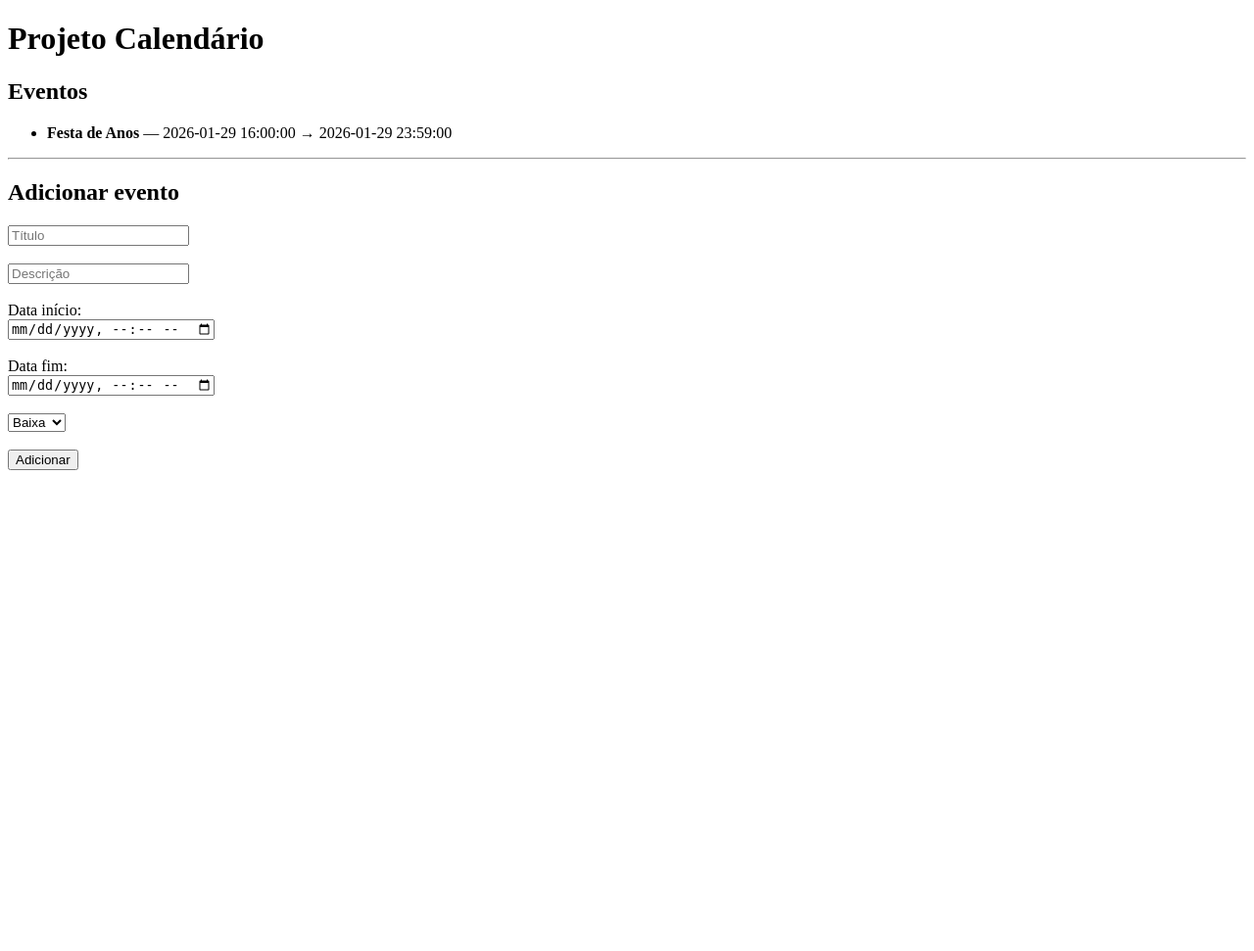
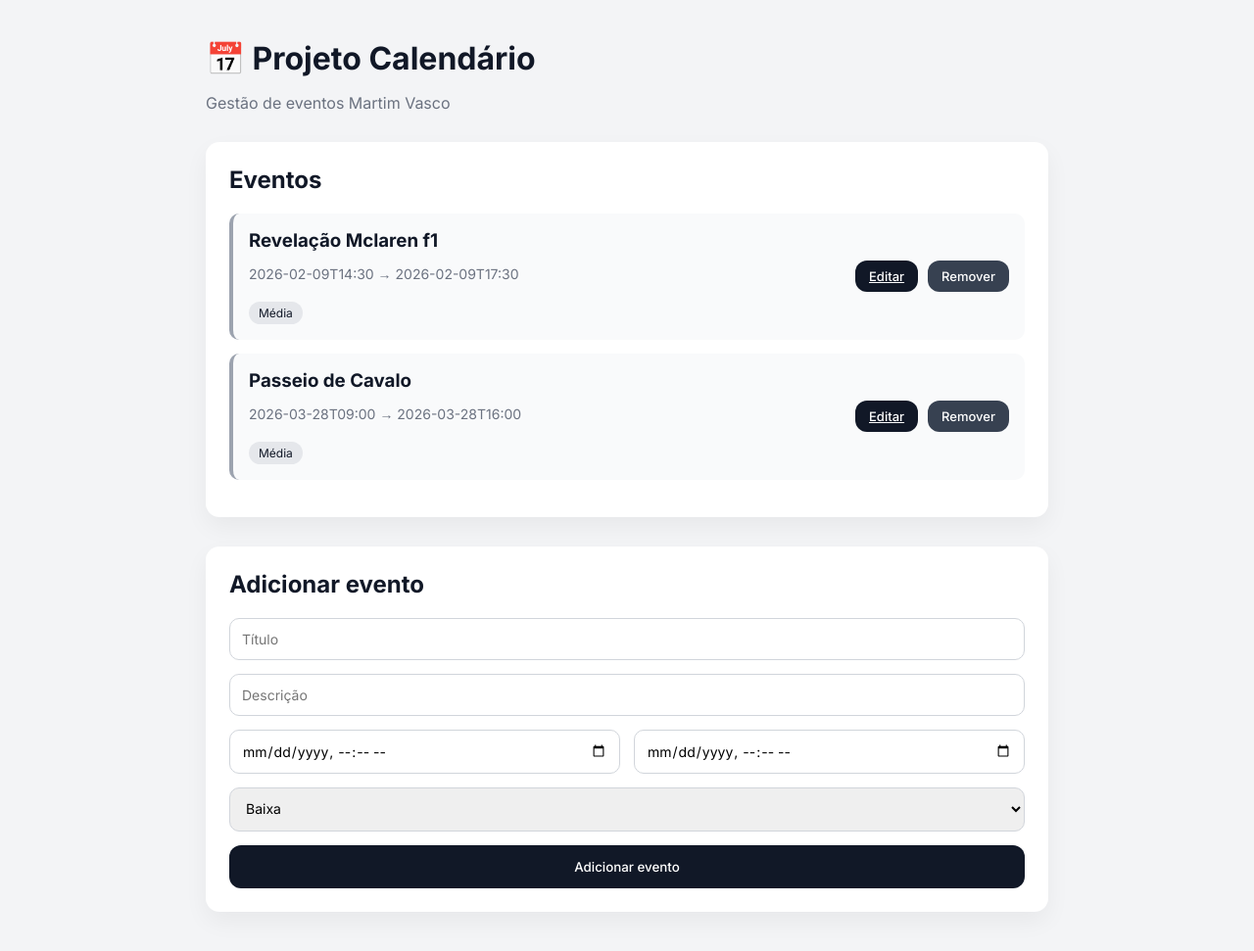
Before and after one commit to martimvasco/projeto-calendario, a Flask app: page / in a window 1280 px wide. Shown: the whole page at 98% size. Before the commit the page ends 480 px from the top, so only its background shows below. Run offline with Flask 3, Linux system fonts and the light colour scheme.

Commit message:
Nova versão
Nova versão: UML, Flask app with CRUD events and modern UI

```diff
--- a/E4_Projeto/app.py
+++ b/E4_Projeto/app.py
@@ -1,35 +1,81 @@
-from flask import Flask, render_template, request, redirect
+from flask import Flask, render_template, request, redirect, url_for
+import json
+import os
 from datetime import datetime
 
-from models.event import Event
-from models.category import Category
-from models.calendar_manager import CalendarManager
+app = Flask(__name__)
 
-app = Flask(__name__)
-manager = CalendarManager()
-
-categoria_default = Category(1, "Geral", "Categoria padrão")
+DATA_FILE = "data/eventos.json"
 
 
-@app.route("/")
-def index():
-    return render_template("index.html", eventos=manager.eventos)
+# ---------- Helpers ----------
+def load_events():
+    if not os.path.exists(DATA_FILE):
+        return []
+    with open(DATA_FILE, "r", encoding="utf-8") as f:
+        return json.load(f)
 
 
-@app.route("/adicionar", methods=["POST"])
-def adicionar():
-    evento = Event(
-        len(manager.eventos) + 1,
-        request.form["titulo"],
-        request.form["descricao"],
-        datetime.fromisoformat(request.form["data_inicio"]),
-        datetime.fromisoformat(request.form["data_fim"]),
-        request.form["prioridade"],
-        categoria_default
-    )
+def save_events(events):
+    with open(DATA_FILE, "w", encoding="utf-8") as f:
+        json.dump(events, f, indent=4, ensure_ascii=False)
 
-    manager.adicionar_evento(evento)
-    return redirect("/")
+
+def next_id(events):
+    if not events:
+        return 1
+    return max(e["id"] for e in events) + 1
+
+
+# ---------- Routes ----------
+@app.route("/", methods=["GET", "POST"])
+def index():
+    eventos = load_events()
+
+    if request.method == "POST":
+        novo_evento = {
+            "id": next_id(eventos),
+            "titulo": request.form["titulo"],
+            "descricao": request.form.get("descricao", ""),
+            "data_inicio": request.form["data_inicio"],
+            "data_fim": request.form["data_fim"],
+            "prioridade": request.form["prioridade"],
+        }
+
+        eventos.append(novo_evento)
+        save_events(eventos)
+        return redirect(url_for("index"))
+
+    return render_template("index.html", eventos=eventos)
+
+
+@app.route("/remover/<int:evento_id>", methods=["POST"])
+def remover(evento_id):
+    eventos = load_events()
+    eventos = [e for e in eventos if e["id"] != evento_id]
+    save_events(eventos)
+    return redirect(url_for("index"))
+
+
+@app.route("/editar/<int:evento_id>", methods=["GET", "POST"])
+def editar(evento_id):
+    eventos = load_events()
+    evento = next((e for e in eventos if e["id"] == evento_id), None)
+
+    if not evento:
+        return redirect(url_for("index"))
+
+    if request.method == "POST":
+        evento["titulo"] = request.form["titulo"]
+        evento["descricao"] = request.form.get("descricao", "")
+        evento["data_inicio"] = request.form["data_inicio"]
+        evento["data_fim"] = request.form["data_fim"]
+        evento["prioridade"] = request.form["prioridade"]
+
+        save_events(eventos)
+        return redirect(url_for("index"))
+
+    return render_template("index.html", eventos=eventos, evento_editar=evento)
 
 
 if __name__ == "__main__":
--- a/E4_Projeto/data/eventos.json
+++ b/E4_Projeto/data/eventos.json
@@ -1,10 +1,18 @@
 [
     {
-        "id": 1,
-        "titulo": "Festa de Anos",
-        "descricao": "Aniversário João",
-        "data_inicio": "2026-01-29T16:00:00",
-        "data_fim": "2026-01-29T23:59:00",
+        "id": 2,
+        "titulo": "Revelação Mclaren f1 ",
+        "descricao": "Novo Carro",
+        "data_inicio": "2026-02-09T14:30",
+        "data_fim": "2026-02-09T17:30",
+        "prioridade": "Média"
+    },
+    {
+        "id": 3,
+        "titulo": "Passeio de Cavalo",
+        "descricao": "",
+        "data_inicio": "2026-03-28T09:00",
+        "data_fim": "2026-03-28T16:00",
         "prioridade": "Média"
     }
 ]
--- /dev/null
+++ b/E4_Projeto/static/style.css
@@ -0,0 +1,121 @@
+* {
+    box-sizing: border-box;
+    font-family: "Inter", sans-serif;
+}
+
+body {
+    margin: 0;
+    background: #f3f4f6;
+    color: #111827;
+}
+
+.page {
+    max-width: 900px;
+    margin: 40px auto;
+    padding: 0 20px;
+}
+
+.header {
+    margin-bottom: 30px;
+}
+
+.header h1 {
+    margin: 0;
+}
+
+.header p {
+    color: #6b7280;
+}
+
+.card {
+    background: #ffffff;
+    border-radius: 14px;
+    padding: 24px;
+    margin-bottom: 30px;
+    box-shadow: 0 10px 25px rgba(0,0,0,0.05);
+}
+
+.card h2 {
+    margin-top: 0;
+}
+
+.event {
+    display: flex;
+    justify-content: space-between;
+    align-items: center;
+    background: #f9fafb;
+    border-left: 4px solid #9ca3af;
+    padding: 16px;
+    border-radius: 10px;
+    margin-bottom: 14px;
+}
+
+.event-info h3 {
+    margin: 0 0 6px;
+}
+
+.date {
+    font-size: 14px;
+    color: #6b7280;
+}
+
+.badge {
+    display: inline-block;
+    margin-top: 6px;
+    background: #e5e7eb;
+    padding: 4px 10px;
+    border-radius: 999px;
+    font-size: 12px;
+}
+
+.event-actions {
+    display: flex;
+    gap: 10px;
+}
+
+form {
+    display: flex;
+    flex-direction: column;
+    gap: 14px;
+}
+
+input, select {
+    padding: 12px;
+    border-radius: 10px;
+    border: 1px solid #d1d5db;
+    font-size: 14px;
+}
+
+.grid {
+    display: grid;
+    grid-template-columns: 1fr 1fr;
+    gap: 14px;
+}
+
+button, .btn {
+    background: #111827;
+    color: white;
+    border: none;
+    padding: 14px;
+    border-radius: 12px;
+    cursor: pointer;
+    font-weight: 500;
+    text-align: center;
+}
+
+.btn.small {
+    padding: 8px 14px;
+    font-size: 13px;
+}
+
+.btn.danger {
+    background: #374151;
+}
+
+button:hover, .btn:hover {
+    opacity: 0.9;
+}
+
+.empty {
+    color: #6b7280;
+}
--- a/E4_Projeto/templates/index.html
+++ b/E4_Projeto/templates/index.html
@@ -3,48 +3,94 @@
 <head>
     <meta charset="UTF-8">
     <title>Projeto Calendário</title>
+
+    <link rel="preconnect" href="https://fonts.googleapis.com">
+    <link rel="preconnect" href="https://fonts.gstatic.com" crossorigin>
+    <link href="https://fonts.googleapis.com/css2?family=Inter:wght@300;400;500;600;700&display=swap" rel="stylesheet">
+
+    <link rel="stylesheet" href="{{ url_for('static', filename='style.css') }}">
 </head>
 <body>
 
-<h1>Projeto Calendário</h1>
+<div class="page">
 
+    <header class="header">
+        <h1>📅 Projeto Calendário</h1>
+        <p>Gestão de eventos Martim Vasco</p>
+    </header>
+
+    <section class="card">
         <h2>Eventos</h2>
 
         {% if eventos %}
-    <ul>
             {% for e in eventos %}
-        <li>
-            <strong>{{ e.titulo }}</strong> —
-            {{ e.data_inicio }} → {{ e.data_fim }}
-        </li>
+                <div class="event">
+                    <div class="event-info">
+                        <h3>{{ e.titulo }}</h3>
+                        <p class="date">{{ e.data_inicio }} → {{ e.data_fim }}</p>
+                        <span class="badge">{{ e.prioridade }}</span>
+                    </div>
+
+                    <div class="event-actions">
+                        <a href="{{ url_for('editar', evento_id=e.id) }}" class="btn small">Editar</a>
+
+                        <form action="{{ url_for('remover', evento_id=e.id) }}" method="POST">
+                            <button type="submit" class="btn small danger">Remover</button>
+                        </form>
+                    </div>
+                </div>
             {% endfor %}
-    </ul>
         {% else %}
-    <p>Não existem eventos.</p>
+            <p class="empty">Não existem eventos.</p>
         {% endif %}
+    </section>
 
-<hr>
+    <section class="card">
+        <h2>
+            {% if evento_editar %}
+                Editar evento
+            {% else %}
+                Adicionar evento
+            {% endif %}
+        </h2>
 
-<h2>Adicionar evento</h2>
+        <form method="POST"
+              action="{% if evento_editar %}{{ url_for('editar', evento_id=evento_editar.id) }}{% else %}/{% endif %}">
 
-<form method="POST" action="/adicionar">
-    <input type="text" name="titulo" placeholder="Título" required><br><br>
-    <input type="text" name="descricao" placeholder="Descrição" required><br><br>
+            <input type="text" name="titulo" placeholder="Título"
+                   value="{{ evento_editar.titulo if evento_editar }}" required>
 
-    <label>Data início:</label><br>
-    <input type="datetime-local" name="data_inicio" required><br><br>
+            <input type="text" name="descricao" placeholder="Descrição"
+                   value="{{ evento_editar.descricao if evento_editar }}">
 
-    <label>Data fim:</label><br>
-    <input type="datetime-local" name="data_fim" required><br><br>
+            <div class="grid">
+                <input type="datetime-local" name="data_inicio"
+                       value="{{ evento_editar.data_inicio if evento_editar }}" required>
+
+                <input type="datetime-local" name="data_fim"
+                       value="{{ evento_editar.data_fim if evento_editar }}" required>
+            </div>
 
             <select name="prioridade">
-        <option value="Baixa">Baixa</option>
-        <option value="Média">Média</option>
-        <option value="Alta">Alta</option>
-    </select><br><br>
+                {% for p in ["Baixa", "Média", "Alta"] %}
+                    <option value="{{ p }}"
+                        {% if evento_editar and evento_editar.prioridade == p %}selected{% endif %}>
+                        {{ p }}
+                    </option>
+                {% endfor %}
+            </select>
 
-    <button type="submit">Adicionar</button>
+            <button type="submit">
+                {% if evento_editar %}
+                    Guardar alterações
+                {% else %}
+                    Adicionar evento
+                {% endif %}
+            </button>
         </form>
+    </section>
+
+</div>
 
 </body>
 </html>
```
Also changed, not shown: E4_Projeto/templates/editar.html (added, +35 -0 lines). Lines whose indentation alone changed are shown as unchanged.
